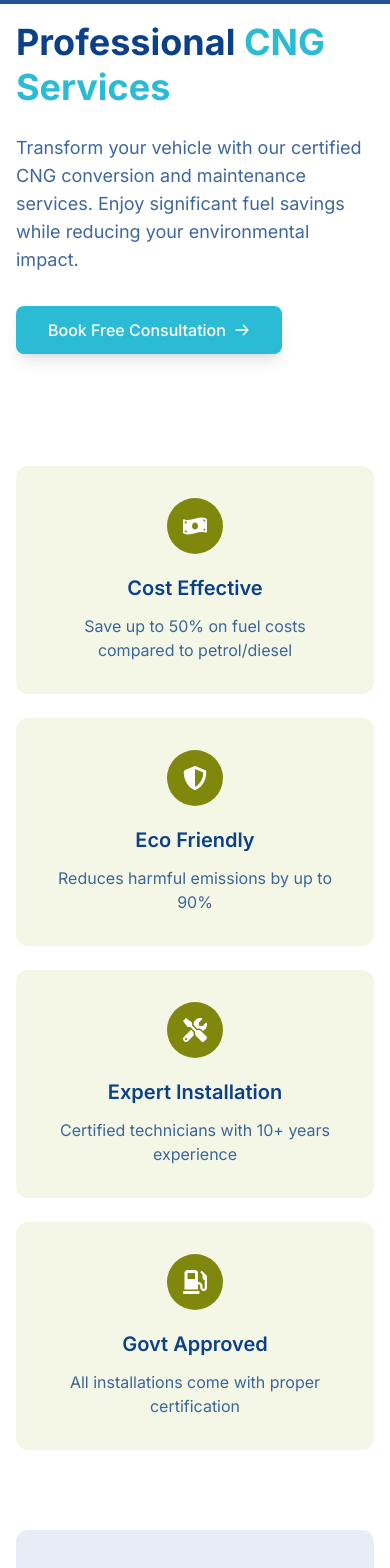
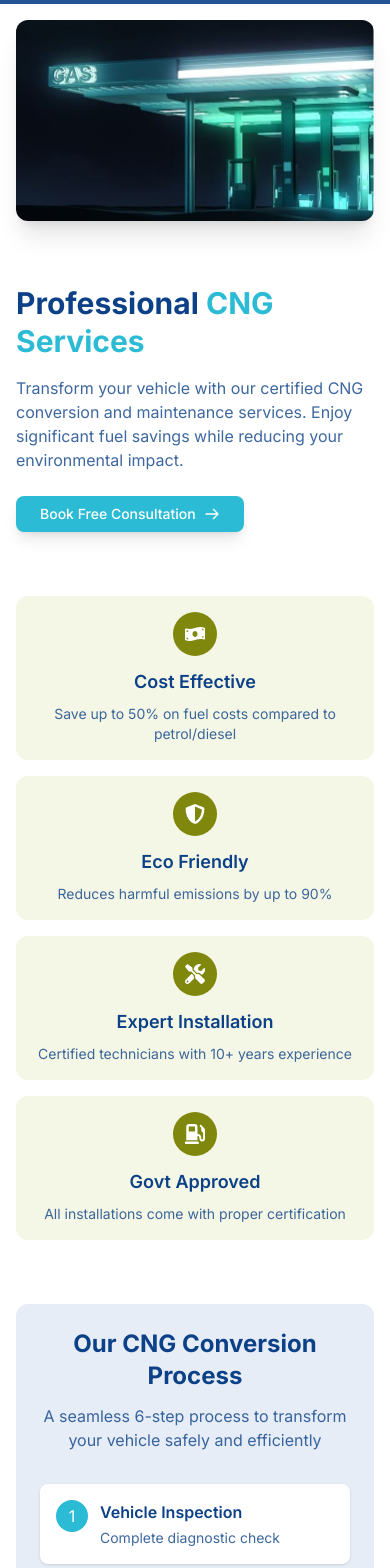
Before and after one commit to Fortunechinenyem/KrussAutomotive, a Next.js app: page /cng in a window 390 px wide. Shown: the part 60-1628 px from the top of the page. Built offline with nearby package versions, Linux system fonts and the light colour scheme.

Commit message:
update cng and about pages

```diff
--- a/app/about/page.tsx
+++ b/app/about/page.tsx
@@ -40,20 +40,24 @@ const AboutPage = () => {
 
   return (
     <div className="pt-32 pb-20 bg-white">
-      <section className="container mx-auto px-4 mb-20">
-        <div className="flex flex-col lg:flex-row items-center gap-12">
-          <div className="lg:w-1/2">
-            <h1 className="text-4xl md:text-5xl font-bold text-[#0c4187] mb-6">
+      <section className="container mx-auto px-4 mb-16 md:mb-20">
+        <div className="flex flex-col lg:flex-row items-center gap-8 md:gap-12">
+          <div className="w-full lg:w-1/2 order-2 lg:order-1 mt-8 lg:mt-0">
+            <div className="inline-block bg-blue-50 text-blue-800 px-4 py-1.5 rounded-full text-sm font-medium mb-4">
+              About Our Company
+            </div>
+            <h1 className="text-3xl sm:text-4xl md:text-5xl font-bold text-[#0c4187] mb-4 md:mb-6 leading-tight">
               Revolutionizing <span className="text-[#2cbbd4]">Automotive</span>{" "}
               Services
             </h1>
-            <p className="text-lg text-[#0c4187]/90 mb-8">
+            <p className="text-base md:text-lg text-[#0c4187]/90 mb-6 md:mb-8">
               At Kruss Automotive, we're transforming the vehicle ownership
               experience through innovative technology and unparalleled service.
               From pre-purchase inspections to after-sale maintenance, we
               provide comprehensive solutions that put you in control.
             </p>
-            <div className="space-y-4 mb-8">
+
+            <div className="space-y-3 md:space-y-4 mb-6 md:mb-8">
               {[
                 "Founded in 2019 with a vision to modernize auto services",
                 "Pioneers in CNG conversion technology",
@@ -61,21 +65,46 @@ const AboutPage = () => {
                 "Award-winning customer service 3 years running",
               ].map((item, index) => (
                 <div key={index} className="flex items-start">
-                  <FaCheck className="text-[#7f870c] mt-1 mr-3 flex-shrink-0" />
-                  <p className="text-[#0c4187]">{item}</p>
+                  <FaCheck className="text-[#7f870c] mt-1 mr-3 flex-shrink-0 min-w-5" />
+                  <p className="text-[#0c4187] text-sm md:text-base">{item}</p>
                 </div>
               ))}
             </div>
+
+            <Link
+              href="/about/more"
+              className="inline-flex items-center px-6 py-2.5 bg-[#2cbbd4] hover:bg-[#2395a9] text-white font-medium rounded-lg transition-colors duration-300 shadow-sm"
+            >
+              Learn More About Us
+              <svg
+                className="w-4 h-4 ml-2"
+                fill="none"
+                stroke="currentColor"
+                viewBox="0 0 24 24"
+                xmlns="http://www.w3.org/2000/svg"
+              >
+                <path
+                  strokeLinecap="round"
+                  strokeLinejoin="round"
+                  strokeWidth="2"
+                  d="M9 5l7 7-7 7"
+                ></path>
+              </svg>
+            </Link>
           </div>
-          <div className="lg:w-1/2 relative">
-            <div className="relative aspect-video rounded-xl overflow-hidden shadow-xl">
+
+          <div className="w-full lg:w-1/2 order-1 lg:order-2">
+            <div className="relative aspect-video w-full rounded-xl overflow-hidden shadow-xl">
               <Image
                 src="/images/hero.jpg"
                 alt="Kruss Automotive Service Center"
                 fill
                 className="object-cover"
                 priority
+                sizes="(max-width: 768px) 100vw, (max-width: 1200px) 50vw, 50vw"
               />
+
+              <div className="absolute inset-0 bg-gradient-to-t from-[#0c4187]/10 to-[#0c4187]/5"></div>
             </div>
           </div>
         </div>
--- a/app/cng/page.tsx
+++ b/app/cng/page.tsx
@@ -67,19 +67,20 @@ export default function CNGServices() {
   return (
     <div className="py-20 bg-white">
       <div className="container mx-auto px-4">
-        <div className="flex flex-col lg:flex-row gap-12 items-center mb-16">
-          <div className="lg:w-1/2">
-            <h1 className="text-4xl md:text-5xl font-bold text-[#0c4187] mb-6 leading-tight">
+        {/* Hero Section - Fixed for mobile */}
+        <div className="flex flex-col lg:flex-row gap-8 lg:gap-12 items-center mb-16">
+          <div className="w-full lg:w-1/2 order-2 lg:order-1 mt-8 lg:mt-0">
+            <h1 className="text-3xl sm:text-4xl md:text-5xl font-bold text-[#0c4187] mb-4 sm:mb-6 leading-tight">
               Professional <span className="text-[#2cbbd4]">CNG Services</span>
             </h1>
-            <p className="text-lg text-[#0c4187]/80 mb-8 max-w-2xl">
+            <p className="text-base sm:text-lg text-[#0c4187]/80 mb-6 sm:mb-8 max-w-2xl">
               Transform your vehicle with our certified CNG conversion and
               maintenance services. Enjoy significant fuel savings while
               reducing your environmental impact.
             </p>
             <Link
               href="/book-appointment"
-              className="inline-flex items-center px-8 py-3 bg-[#2cbbd4] hover:bg-[#2395a9] text-white font-medium rounded-lg transition-all duration-300 shadow-lg"
+              className="inline-flex items-center px-6 sm:px-8 py-2 sm:py-3 bg-[#2cbbd4] hover:bg-[#2395a9] text-white font-medium rounded-lg transition-all duration-300 shadow-lg text-sm sm:text-base"
             >
               Book Free Consultation
               <svg
@@ -98,65 +99,70 @@ export default function CNGServices() {
               </svg>
             </Link>
           </div>
-          <div className="lg:w-1/2">
-            <div className="relative aspect-video rounded-xl overflow-hidden shadow-xl">
+          <div className="w-full lg:w-1/2 order-1 lg:order-2">
+            <div className="relative w-full aspect-video rounded-xl overflow-hidden shadow-xl">
               <Image
                 src="/images/cng-pic.jpg"
                 alt="Professional CNG Conversion"
                 fill
                 className="object-cover"
                 priority
+                sizes="(max-width: 768px) 100vw, (max-width: 1200px) 50vw, 50vw"
               />
             </div>
           </div>
         </div>
 
-        <div className="grid grid-cols-1 md:grid-cols-2 lg:grid-cols-4 gap-6 mb-20">
+        {/* Features Grid */}
+        <div className="grid grid-cols-1 sm:grid-cols-2 lg:grid-cols-4 gap-4 sm:gap-6 mb-16 sm:mb-20">
           {features.map((feature, index) => (
             <div
               key={index}
-              className="bg-[#f5f7e6] p-8 rounded-xl hover:shadow-md transition-all duration-300"
+              className="bg-[#f5f7e6] p-4 sm:p-6 md:p-8 rounded-xl hover:shadow-md transition-all duration-300"
             >
-              <div className="flex justify-center mb-5">
-                <div className="bg-[#7f870c] p-4 rounded-full text-white">
-                  <feature.icon className="h-6 w-6" />
+              <div className="flex justify-center mb-3 sm:mb-5">
+                <div className="bg-[#7f870c] p-3 sm:p-4 rounded-full text-white">
+                  <feature.icon className="h-5 w-5 sm:h-6 sm:w-6" />
                 </div>
               </div>
-              <h3 className="text-xl font-semibold text-[#0c4187] mb-3 text-center">
+              <h3 className="text-lg sm:text-xl font-semibold text-[#0c4187] mb-2 sm:mb-3 text-center">
                 {feature.title}
               </h3>
-              <p className="text-[#0c4187]/80 text-center">
+              <p className="text-sm sm:text-base text-[#0c4187]/80 text-center">
                 {feature.description}
               </p>
             </div>
           ))}
         </div>
 
-        <div className="bg-[#e6edf7] p-12 rounded-xl mb-20">
-          <div className="text-center mb-12">
-            <h2 className="text-3xl md:text-4xl font-bold text-[#0c4187] mb-4">
+        {/* Conversion Process */}
+        <div className="bg-[#e6edf7] p-6 sm:p-8 md:p-12 rounded-xl mb-12 sm:mb-20">
+          <div className="text-center mb-8 sm:mb-12">
+            <h2 className="text-2xl sm:text-3xl md:text-4xl font-bold text-[#0c4187] mb-3 sm:mb-4">
               Our CNG Conversion Process
             </h2>
-            <p className="text-lg text-[#0c4187]/80 max-w-2xl mx-auto">
+            <p className="text-base sm:text-lg text-[#0c4187]/80 max-w-2xl mx-auto">
               A seamless 6-step process to transform your vehicle safely and
               efficiently
             </p>
           </div>
-          <div className="grid grid-cols-1 md:grid-cols-2 lg:grid-cols-3 gap-6">
+          <div className="grid grid-cols-1 md:grid-cols-2 lg:grid-cols-3 gap-4 sm:gap-6">
             {conversionSteps.map((item, index) => (
               <div
                 key={index}
-                className="bg-white p-6 rounded-lg shadow-sm hover:shadow-md transition-all duration-300"
+                className="bg-white p-4 sm:p-6 rounded-lg shadow-sm hover:shadow-md transition-all duration-300"
               >
                 <div className="flex items-start">
-                  <div className="bg-[#2cbbd4] text-white w-10 h-10 rounded-full flex items-center justify-center mr-5 flex-shrink-0">
+                  <div className="bg-[#2cbbd4] text-white w-8 h-8 sm:w-10 sm:h-10 rounded-full flex items-center justify-center mr-3 sm:mr-5 flex-shrink-0">
                     {item.step}
                   </div>
                   <div>
-                    <h3 className="text-lg font-semibold text-[#0c4187] mb-2">
+                    <h3 className="text-base sm:text-lg font-semibold text-[#0c4187] mb-1 sm:mb-2">
                       {item.title}
                     </h3>
-                    <p className="text-[#0c4187]/80">{item.desc}</p>
+                    <p className="text-sm sm:text-base text-[#0c4187]/80">
+                      {item.desc}
+                    </p>
                   </div>
                 </div>
               </div>
@@ -164,24 +170,25 @@ export default function CNGServices() {
           </div>
         </div>
 
-        <div className="bg-[#0c4187] rounded-xl p-12 text-center">
-          <h2 className="text-3xl md:text-4xl font-bold text-white mb-4">
+        {/* CTA Section */}
+        <div className="bg-[#0c4187] rounded-xl p-6 sm:p-8 md:p-12 text-center">
+          <h2 className="text-2xl sm:text-3xl md:text-4xl font-bold text-white mb-3 sm:mb-4">
             Ready for CNG Conversion?
           </h2>
-          <p className="text-xl text-blue-100 mb-8 max-w-2xl mx-auto">
+          <p className="text-base sm:text-xl text-blue-100 mb-6 sm:mb-8 max-w-2xl mx-auto">
             Get a free consultation with our CNG experts to discuss the best
             solution for your vehicle.
           </p>
-          <div className="flex flex-col sm:flex-row justify-center gap-4">
+          <div className="flex flex-col sm:flex-row justify-center gap-3 sm:gap-4">
             <Link
               href="/book-appointment"
-              className="inline-flex items-center justify-center px-8 py-4 bg-[#2cbbd4] hover:bg-[#2395a9] text-white font-semibold rounded-lg transition-all duration-300 shadow-lg"
+              className="inline-flex items-center justify-center px-6 sm:px-8 py-2 sm:py-3 md:py-4 bg-[#2cbbd4] hover:bg-[#2395a9] text-white font-medium sm:font-semibold rounded-lg transition-all duration-300 shadow-lg text-sm sm:text-base"
             >
               Book CNG Consultation
             </Link>
             <Link
               href="/contact"
-              className="inline-flex items-center justify-center px-8 py-4 border-2 border-white text-white font-semibold rounded-lg hover:bg-white hover:bg-opacity-10 transition-all duration-300"
+              className="inline-flex items-center justify-center px-6 sm:px-8 py-2 sm:py-3 md:py-4 border border-white text-white font-medium sm:font-semibold rounded-lg hover:bg-white hover:bg-opacity-10 transition-all duration-300 text-sm sm:text-base"
             >
               Contact Our Experts
             </Link>
```
